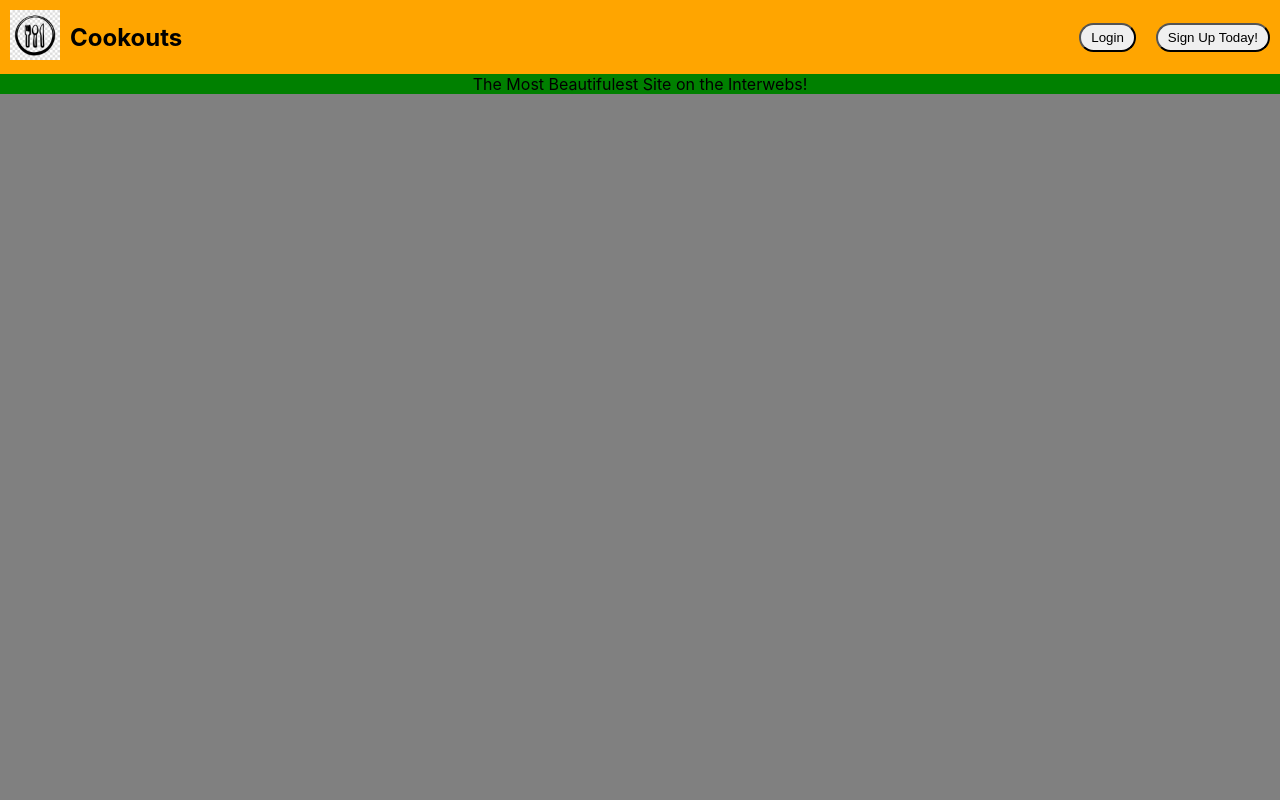
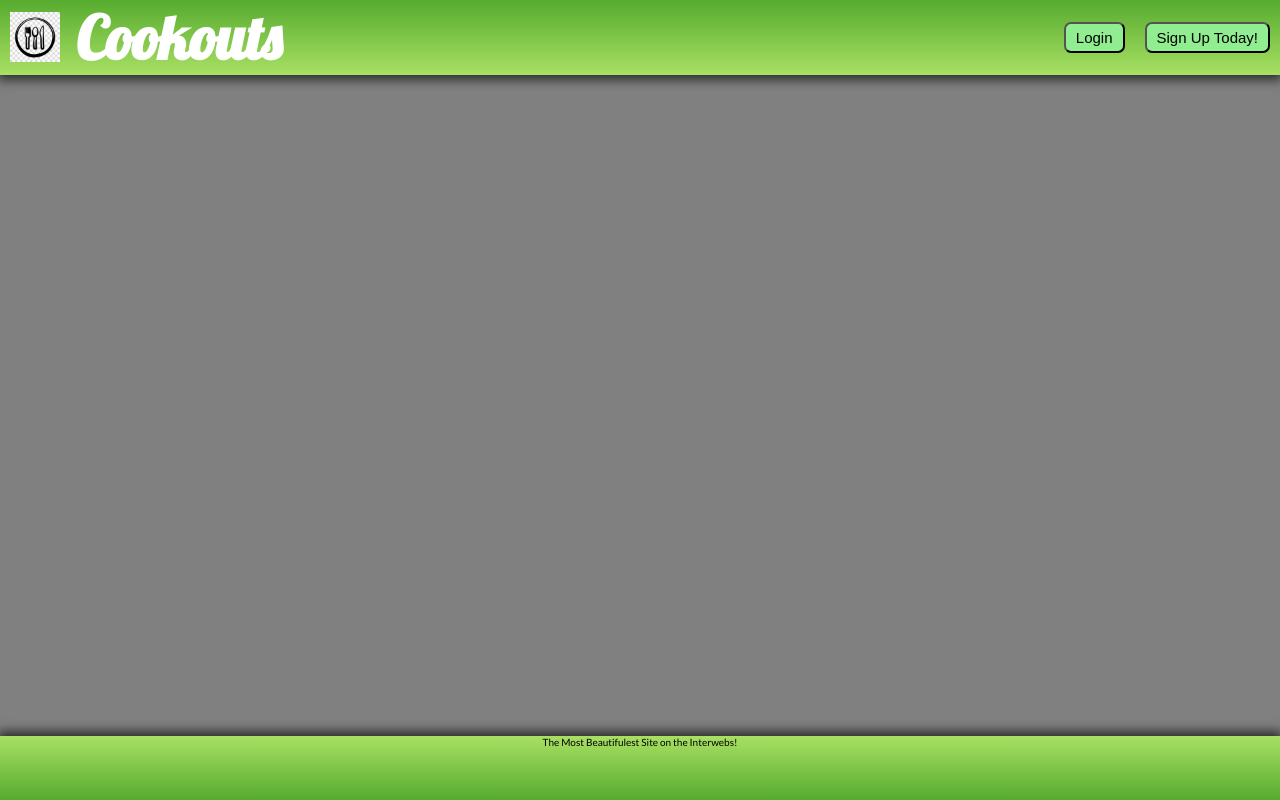
Before and after one commit to potluck-planner-tt2/Front-End, a React (Create React App) app in the folder potluck-planner/: page / in a window 1280 px wide. Built offline with nearby package versions, Linux system fonts and the light colour scheme.

Commit message:
Finishing up light styling on header, lunch break then finishing up forms

```diff
--- a/potluck-planner/public/index.html
+++ b/potluck-planner/public/index.html
@@ -3,7 +3,11 @@
   <head>
     <meta charset="utf-8" />
     <link rel="icon" href="%PUBLIC_URL%/favicon.ico" />
-    <meta name="viewport" content="width=device-width, initial-scale=1" />
+    <link rel="preconnect" href="https://fonts.gstatic.com">
+<link href="https://fonts.googleapis.com/css2?family=Lobster&display=swap" rel="stylesheet">
+<link rel="preconnect" href="https://fonts.gstatic.com">
+<link href="https://fonts.googleapis.com/css2?family=Lato&family=Lobster&display=swap" rel="stylesheet">
+<meta name="viewport" content="width=device-width, initial-scale=1" />
     <meta name="theme-color" content="#000000" />
     <meta
       name="description"
--- a/potluck-planner/src/App.js
+++ b/potluck-planner/src/App.js
@@ -30,8 +30,11 @@ const initialMember = [];
 const initialDisabled = true;
 
 const Wrapper = styled.div`
+display:flex;
+flex-flow: column nowrap;
+justify-content: space-between;
 background: grey;
-height: 100vh;
+min-height: 100vh;
 text-align:center;
 `
 
--- a/potluck-planner/src/components/Footer.js
+++ b/potluck-planner/src/components/Footer.js
@@ -2,7 +2,9 @@ import React from 'react'
 import styled from 'styled-components';
 
 const StyledFooter = styled.footer`
-background: green;
+background: linear-gradient(to top, #56ab2f, #a8e063);
+box-shadow: 0px -3px 10px 2px #2E2E2E;
+height: 8vh;
 text-align:center;
 `
 
--- a/potluck-planner/src/components/Header.js
+++ b/potluck-planner/src/components/Header.js
@@ -4,12 +4,20 @@ import styled from 'styled-components';
 import image from '../images/potluck_icon.jpg';
 
 const StyledHeader = styled.header`
-background: orange;
+background: linear-gradient(to bottom, #56ab2f, #a8e063);
 
 .navBar {
   display:flex;
   flex-flow:row nowrap;
   justify-content:space-between;
+  box-shadow: 0px 3px 10px 2px #2E2E2E;
+
+   h1 {
+    font-family: 'Lobster', cursive;
+    font-size: 6rem;
+    color:white;
+    margin-left: 3%;
+  }
 }
 
 .banner {
@@ -29,7 +37,15 @@ background: orange;
 .btn {
   padding: 5px 10px;
   margin: 10px;
-  border-radius: 9999px;
+  border-radius: 7px;
+  font-size: 1.5rem;
+  font-weight: 400;
+  color: black;
+  background: lightgreen;
+
+  :hover {
+    cursor: pointer;
+  }
 }
 
 // Gotta fix logo
--- a/potluck-planner/src/components/Login.js
+++ b/potluck-planner/src/components/Login.js
@@ -17,7 +17,7 @@ const { values, onChange, onSubmit, disabled, errors } = props;
 
   const changeHandler = event => {
     const { name, value } = event.target;
-    onChange(name, value)
+    onChange(name, value);
   }
 
   return (
--- a/potluck-planner/src/index.css
+++ b/potluck-planner/src/index.css
@@ -4,10 +4,12 @@
   box-sizing: border-box;
 }
 
+html {
+  font-size: 62.5%;
+}
+
 body {
-  font-family: -apple-system, BlinkMacSystemFont, 'Segoe UI', 'Roboto', 'Oxygen',
-    'Ubuntu', 'Cantarell', 'Fira Sans', 'Droid Sans', 'Helvetica Neue',
-    sans-serif;
+  font-family: 'Lato', sans-serif;
   -webkit-font-smoothing: antialiased;
   -moz-osx-font-smoothing: grayscale;
 }
```
Also changed, not shown: 1 other file (tests, documents, lock files or other folders).
